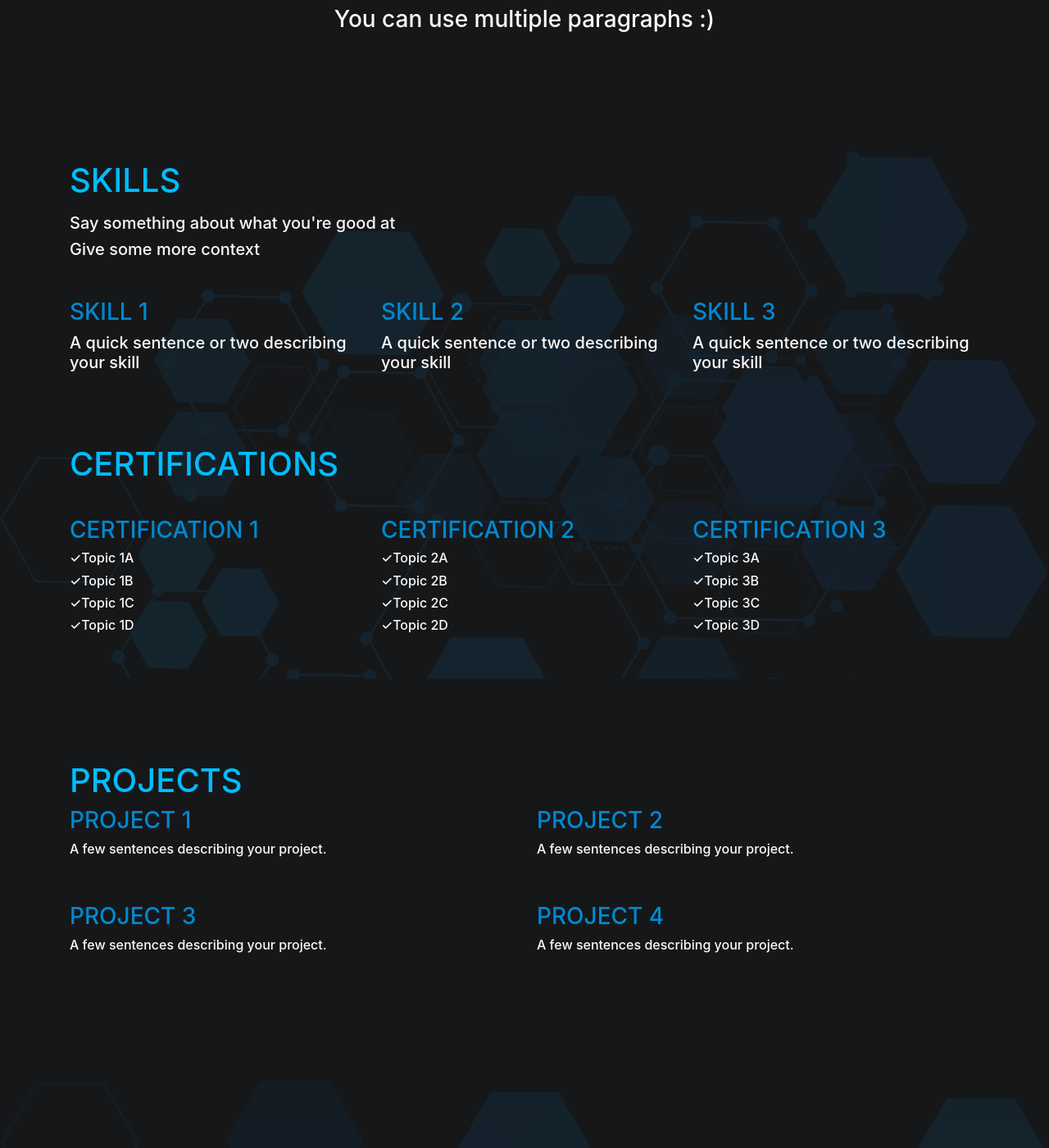
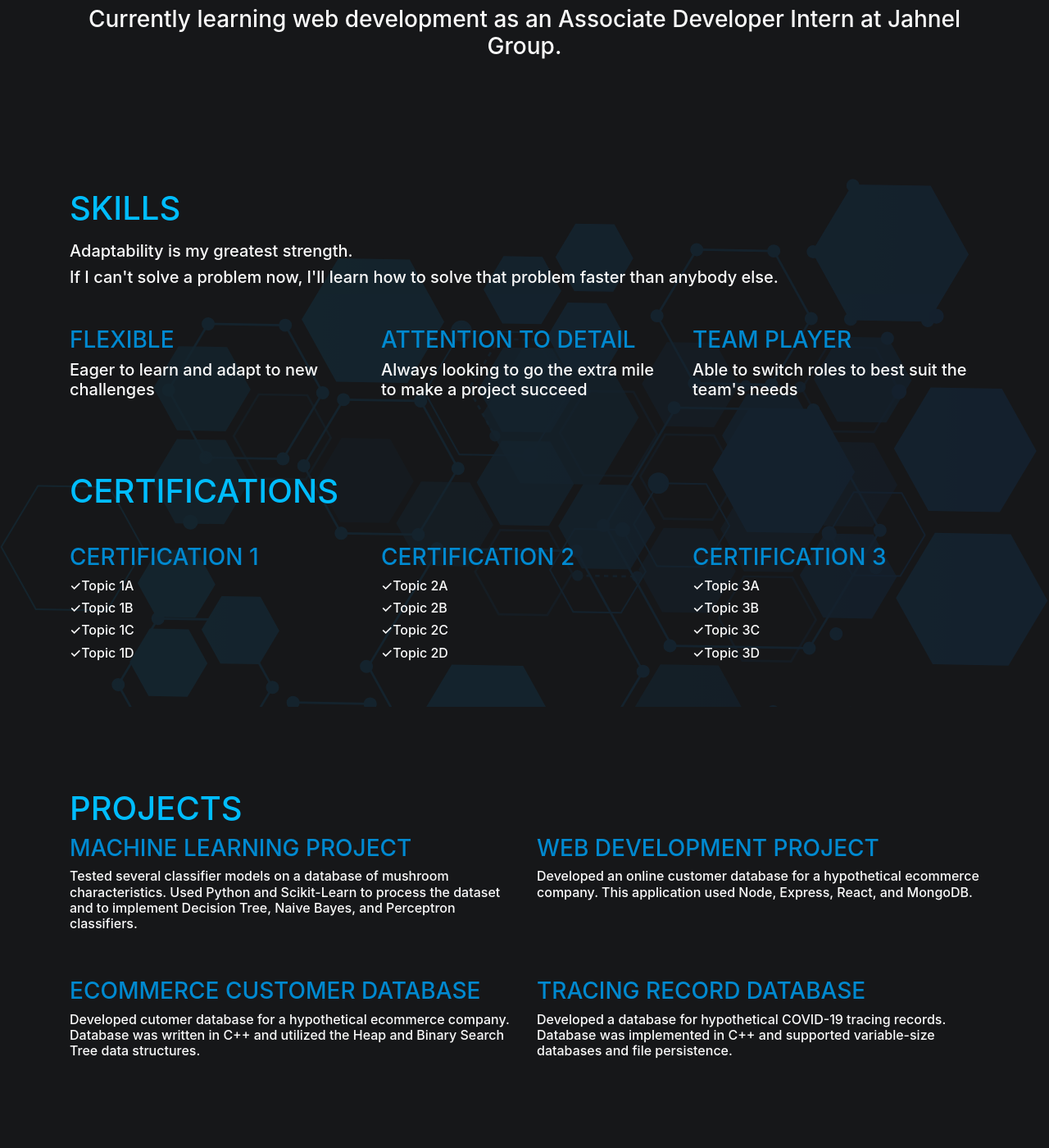
Before and after one commit to RyanShendler/RyanShendler, a Jekyll site: the page built from index.md, in a window 1280 px wide and 1400 px high, scrolled down 1167 px. Shown: the whole window at 82% size. Built offline with Jekyll 4.4.1, drawn with Linux system fonts in a browser that asks for light colours; some of the changed text lies outside the part shown.

Commit message:
completed content updates

```diff
--- a/Gemfile
+++ b/Gemfile
@@ -1,2 +1,4 @@
 source "https://rubygems.org"
 gem "github-pages", group: :jekyll_plugins
+
+gem "webrick", "~> 1.7"
--- a/_data/about.yml
+++ b/_data/about.yml
@@ -1,3 +1,3 @@
-- Say something about yourself!
+- Recently graduated Binghamton University with a B.S. in Computer Science.
 
-- You can use multiple paragraphs :)
+- Currently learning web development as an Associate Developer Intern at Jahnel Group.
--- a/_data/projects.yml
+++ b/_data/projects.yml
@@ -1,13 +1,14 @@
 #If you have worked on relevant projects talk about them here
 
-- name: Project 1
-  description: A few sentences describing your project.
+- name: Machine Learning Project
+  description: "Tested several classifier models on a database of mushroom characteristics. Used Python and Scikit-Learn to process the dataset and to implement
+  Decision Tree, Naive Bayes, and Perceptron classifiers."
 
-- name: Project 2
-  description: A few sentences describing your project.
+- name: Web Development Project
+  description: "Developed an online customer database for a hypothetical ecommerce company. This application used Node, Express, React, and MongoDB."
 
-- name: Project 3
-  description: A few sentences describing your project.
+- name: Ecommerce Customer Database
+  description: "Developed cutomer database for a hypothetical ecommerce company. Database was written in C++ and utilized the Heap and Binary Search Tree data structures."
 
-- name: Project 4
-  description: A few sentences describing your project.
+- name: Tracing Record Database
+  description: "Developed a database for hypothetical COVID-19 tracing records. Database was implemented in C++ and supported variable-size databases and file persistence."
--- a/_data/skills.yml
+++ b/_data/skills.yml
@@ -1,16 +1,16 @@
-header: Say something about what you're good at
+header: Adaptability is my greatest strength.
 
-subheader: Give some more context
+subheader: If I can't solve a problem now, I'll learn how to solve that problem faster than anybody else.
 
 skill_list:
-  - name: Skill 1
-    description: A quick sentence or two describing your skill
+  - name: Flexible
+    description: Eager to learn and adapt to new challenges
 
-  - name: Skill 2
-    description: A quick sentence or two describing your skill
+  - name: Attention to Detail
+    description: Always looking to go the extra mile to make a project succeed
 
-  - name: Skill 3
-    description: A quick sentence or two describing your skill
+  - name: Team Player
+    description: Able to switch roles to best suit the team's needs
 
 #If you have certifications, talk about them here
 certifications:
--- a/index.md
+++ b/index.md
@@ -1,7 +1,7 @@
 ---
-title: Your Website
-author: Your Name Here
-description: "A quick website description"
+title: Ryan Shendler
+author: Ryan Shendler
+description: "A junior developer looking to make an impact"
 layout: default
 permalink: /
 ---
```
Also changed, not shown: _data/contact.yml (+4 -4 lines).
